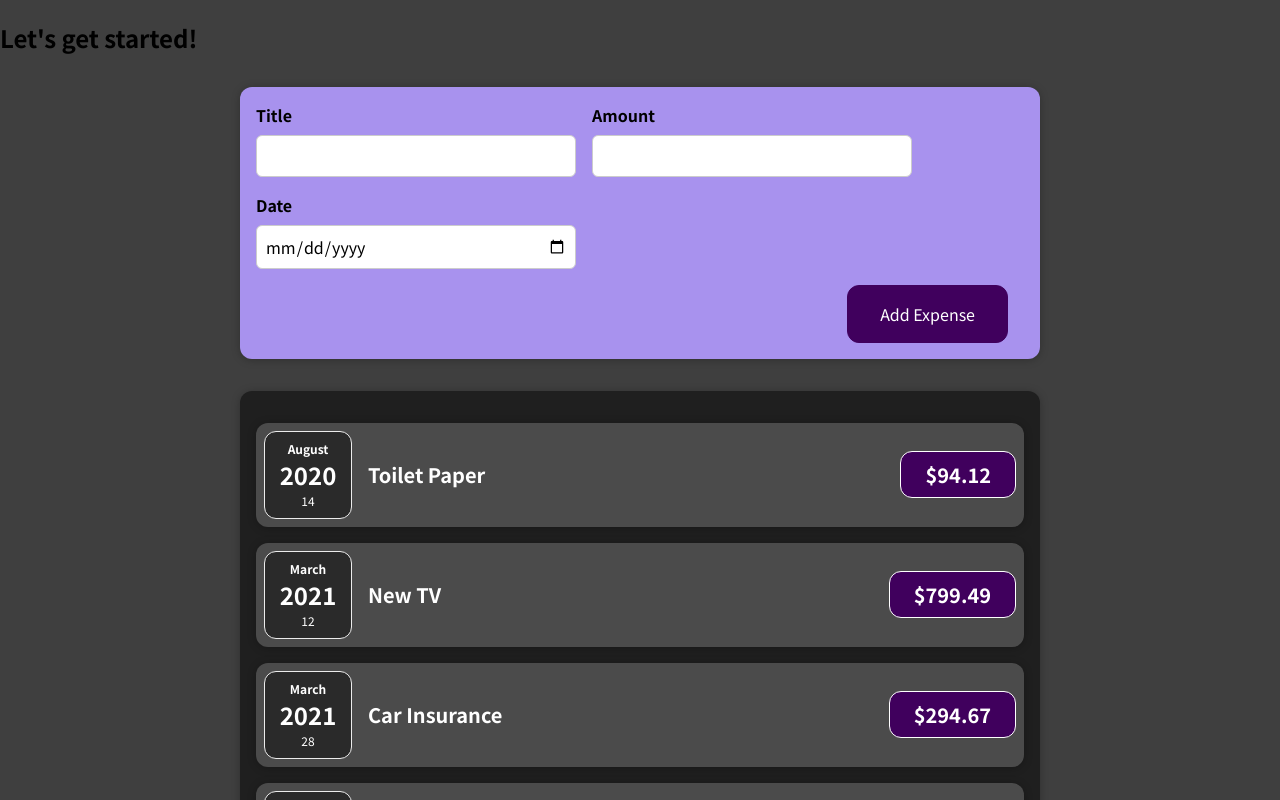
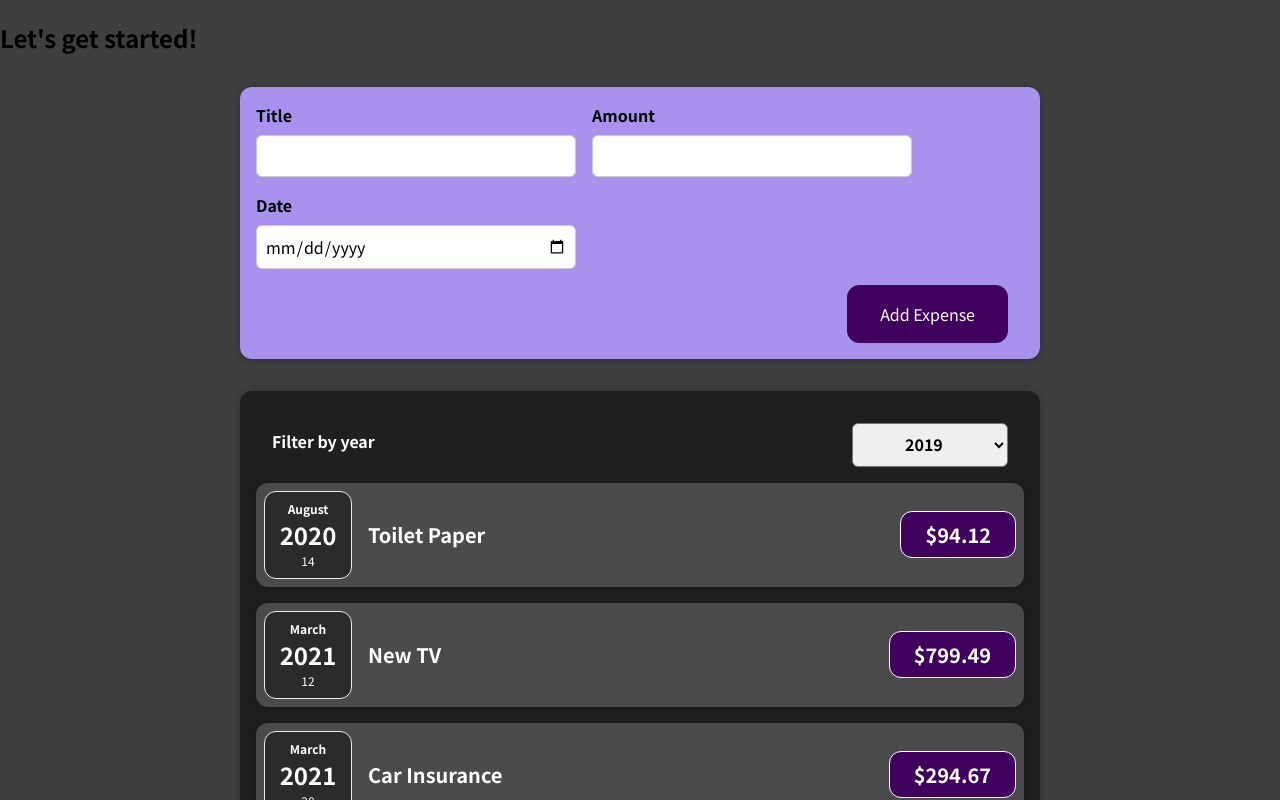
Before and after one commit to xZ3NER/React-basics, a React (Create React App) app: page / in a window 1280 px wide. Shown: the top 800 px of the page. Built offline with nearby package versions, Linux system fonts and the light colour scheme.

Commit message:
Added Expenses filter using: state lifting and two-way binding

```diff
--- a/src/App.js
+++ b/src/App.js
@@ -31,10 +31,15 @@
     },
   ];
 
+  const addNewExpense = (expense) => {
+    expenses.push(expense);
+    console.log(expenses);
+  };
+
   return (
     <div>
       <h2>Let's get started!</h2>
-      <NewExpense />
+      <NewExpense onExpenseAdded={addNewExpense} />
       <Expenses items={expenses} />
     </div>
   );
--- a/src/components/Expenses/Expenses.js
+++ b/src/components/Expenses/Expenses.js
@@ -1,14 +1,26 @@
+import React, { useState } from "react";
+
 import "./Expenses.css";
 
 import Card from "../UI/Card";
 import ExpenseItem from "./ExpenseItem";
+import ExpensesFilter from "./ExpensesFilter";
 
+/* 1.- Pasing data using props */
 const Expenses = (props) => {
   const items = props.items;
+
+  const [filterYear, setFilterYear] = useState("2019");
+
+  const filterByYear = (year) => {
+    setFilterYear(year);
+    console.log(year);
+  };
 
   return (
     /* Using a custom component, className will pass act as a normal prop */
     <Card className='expenses'>
+      <ExpensesFilter selected={filterYear} onYearChange={filterByYear} />
       {/* Everything inside between the open and close tag of a custom component,
           can be get as a prop in the component js file, using 'props.children'*/}
       <ExpenseItem
--- /dev/null
+++ b/src/components/Expenses/ExpensesFilter.css
@@ -0,0 +1,24 @@
+.expenses-filter {
+  color: white;
+  padding: 0 1rem;
+}
+
+.expenses-filter__control {
+  display: flex;
+  width: 100%;
+  align-items: center;
+  justify-content: space-between;
+  margin: 1rem 0;
+}
+
+.expenses-filter label {
+  font-weight: bold;
+  margin-bottom: 0.5rem;
+}
+
+.expenses-filter select {
+  font: inherit;
+  padding: 0.5rem 3rem;
+  font-weight: bold;
+  border-radius: 6px;
+}
--- /dev/null
+++ b/src/components/Expenses/ExpensesFilter.js
@@ -0,0 +1,25 @@
+import React from "react";
+
+import "./ExpensesFilter.css";
+
+const ExpensesFilter = (props) => {
+  const changeYear = (event) => {
+    props.onYearChange(event.target.value);
+  };
+
+  return (
+    <div className='expenses-filter'>
+      <div className='expenses-filter__control'>
+        <label>Filter by year</label>
+        <select value={props.selected} onChange={changeYear}>
+          <option value='2022'>2022</option>
+          <option value='2021'>2021</option>
+          <option value='2020'>2020</option>
+          <option value='2019'>2019</option>
+        </select>
+      </div>
+    </div>
+  );
+};
+
+export default ExpensesFilter;
--- a/src/components/NewExpense/ExpenseForm.js
+++ b/src/components/NewExpense/ExpenseForm.js
@@ -2,7 +2,7 @@
 
 import "./ExpenseForm.css";
 
-const ExpenseForm = () => {
+const ExpenseForm = (props) => {
   const [userInput, setUserInput] = useState({
     titleInput: "",
     amountInput: "",
@@ -22,13 +22,30 @@
   };
 
   const dateChangeHandler = (event) => {
+    /* 2.- Set a function instead of a simple value when depends on the previous state */
     setUserInput((prevState) => {
       return { ...prevState, dateInput: event.target.value };
     });
   };
 
+  const submitHandler = (event) => {
+    /* 3.- Prevent page reload when using 'submit' in forms */
+    event.preventDefault();
+
+    /* 3.- Child-parent communication */
+    props.onFormSubmit(userInput);
+
+    /* Clear all inputs */
+    setUserInput({
+      titleInput: "",
+      amountInput: "",
+      dateInput: "",
+    });
+  };
+
   return (
-    <form>
+    /* 3.- Submit form */
+    <form onSubmit={submitHandler}>
       <div className='new-expense__controls'>
         <div className='new-expense__control'>
           <label htmlFor='form-title'>Title</label>
@@ -36,16 +53,23 @@
             type='text'
             id='form-title'
             name='title-input'
+            /* 3.- Two-way binding */
+            value={userInput.titleInput}
             onChange={titleChangeHandler}
+            required
           />
         </div>
         <div className='new-expense__control'>
           <label htmlFor='form-amount'>Amount</label>
           <input
-            type='text'
+            type='number'
             id='form-amount'
             name='amount-input'
+            value={userInput.amountInput}
             onChange={amountChangeHandler}
+            min='0.01'
+            step='0.01'
+            required
           />
         </div>
         <div className='new-expense__control'>
@@ -56,7 +80,9 @@
             name='date-input'
             min='2019-01-01'
             max='2022-12-31'
+            value={userInput.dateInput}
             onChange={dateChangeHandler}
+            required
           />
         </div>
       </div>
--- a/src/components/NewExpense/NewExpense.js
+++ b/src/components/NewExpense/NewExpense.js
@@ -3,10 +3,23 @@
 import ExpenseForm from "./ExpenseForm";
 import "./NewExpense.css";
 
-const NewExpense = () => {
+const NewExpense = (props) => {
+
+  /* 3.- Child-parent communication */
+  const submitExpense = (expense) => {
+    const createdExpense = {
+      ...expense,
+      dateInput: new Date(expense.dateInput),
+      id: Math.random().toString(),
+    };
+
+    props.onExpenseAdded(createdExpense);
+  };
+
   return (
     <div className='new-expense'>
-      <ExpenseForm />
+      {/* 3.- Child-parent communication */}
+      <ExpenseForm onFormSubmit={submitExpense} />
     </div>
   );
 };
```
